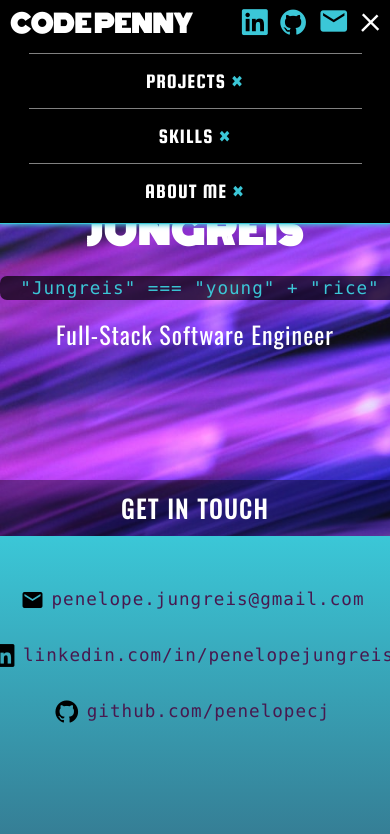
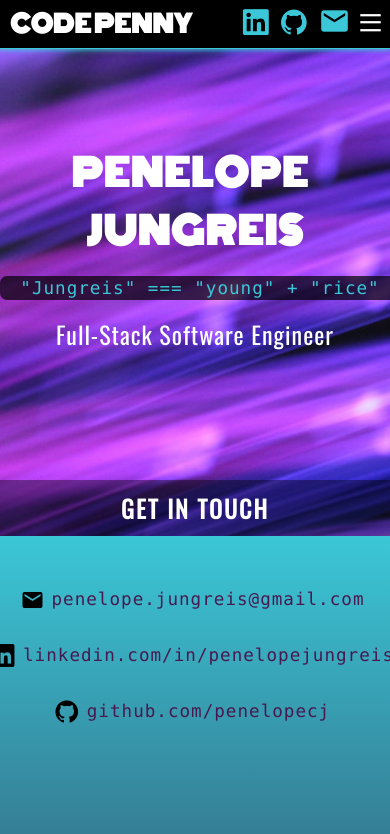
Before and after one commit to penelopecj/portfolio, a React (Create React App) app: page / in a window 390 px wide. Shown: the top 834 px of the page. Built offline with nearby package versions, Linux system fonts and the light colour scheme.

Commit message:
fixed logic on show mobile menu, added transition to btn

```diff
--- a/src/components/Nav.js
+++ b/src/components/Nav.js
@@ -21,7 +21,7 @@ function Nav() {
           <p>Code Penny</p>
         </div>
       </Link>
-      <ul className={isOpen ? 'show-menu' : ''}>
+      <ul className={isOpen ? '' : 'hide-menu'}>
         <li className="mobile-divider">
           <Link to="/projects">Projects</Link>
           <p>✖︎</p>
--- a/src/styles/main.scss
+++ b/src/styles/main.scss
@@ -159,19 +159,22 @@ nav {
     color: rgb(171, 171, 171);
   }
 
-  .close-btn {
+  .open-btn {
     font-size: 1.3rem;
     .line-one, .line-two, .line-three {
+      transition: 0.3s;
       transform: rotate(90deg);
     }
   }
 
-  .open-btn {
+  .close-btn {
     font-size: 1.4rem;
     .line-one {
+      transition: 0.3s;
       transform: rotate(135deg);
     }
     .line-two {
+      transition: 0.3s;
       transform: rotate(45deg);
       margin-top: -10px;
     }
@@ -289,7 +292,7 @@ nav {
       display: block;
     }
 
-    .show-menu {
+    .hide-menu {
       display: none;
     }
 
```
